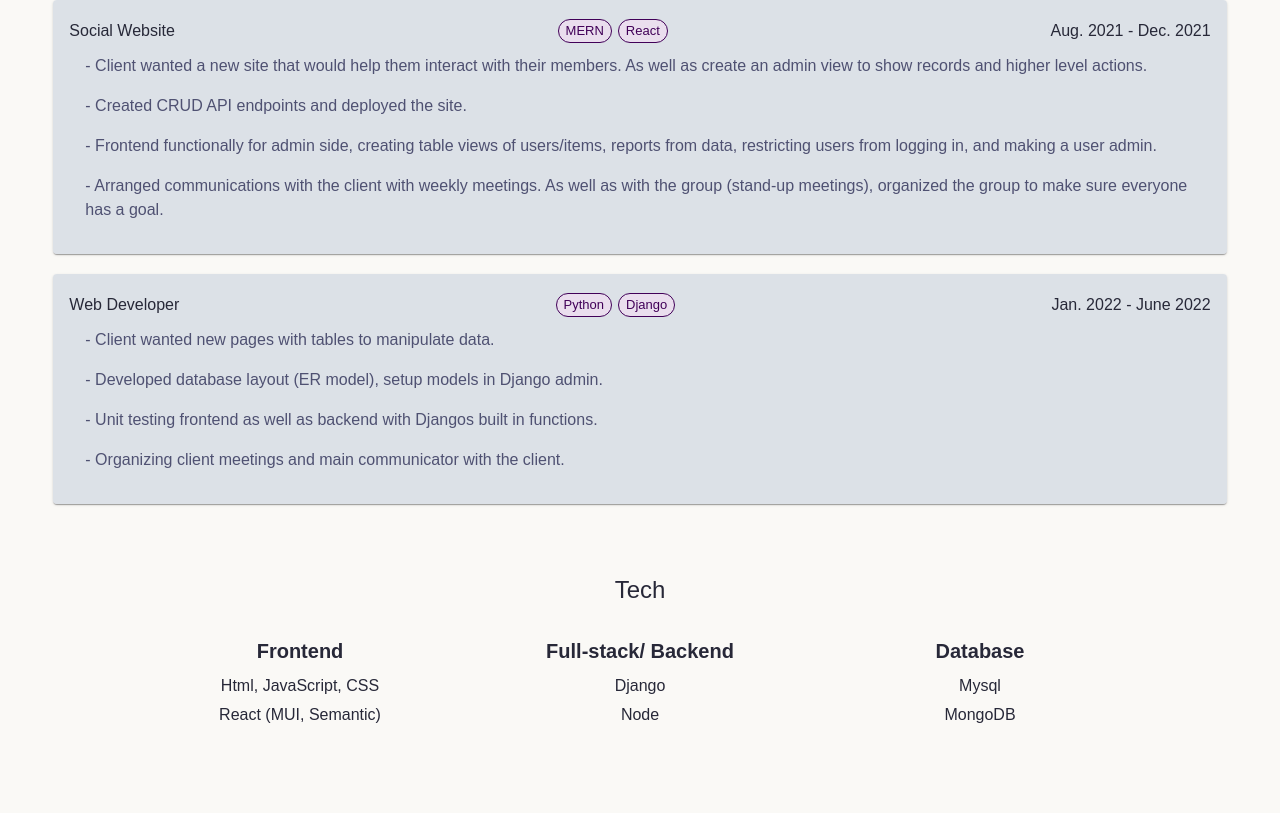
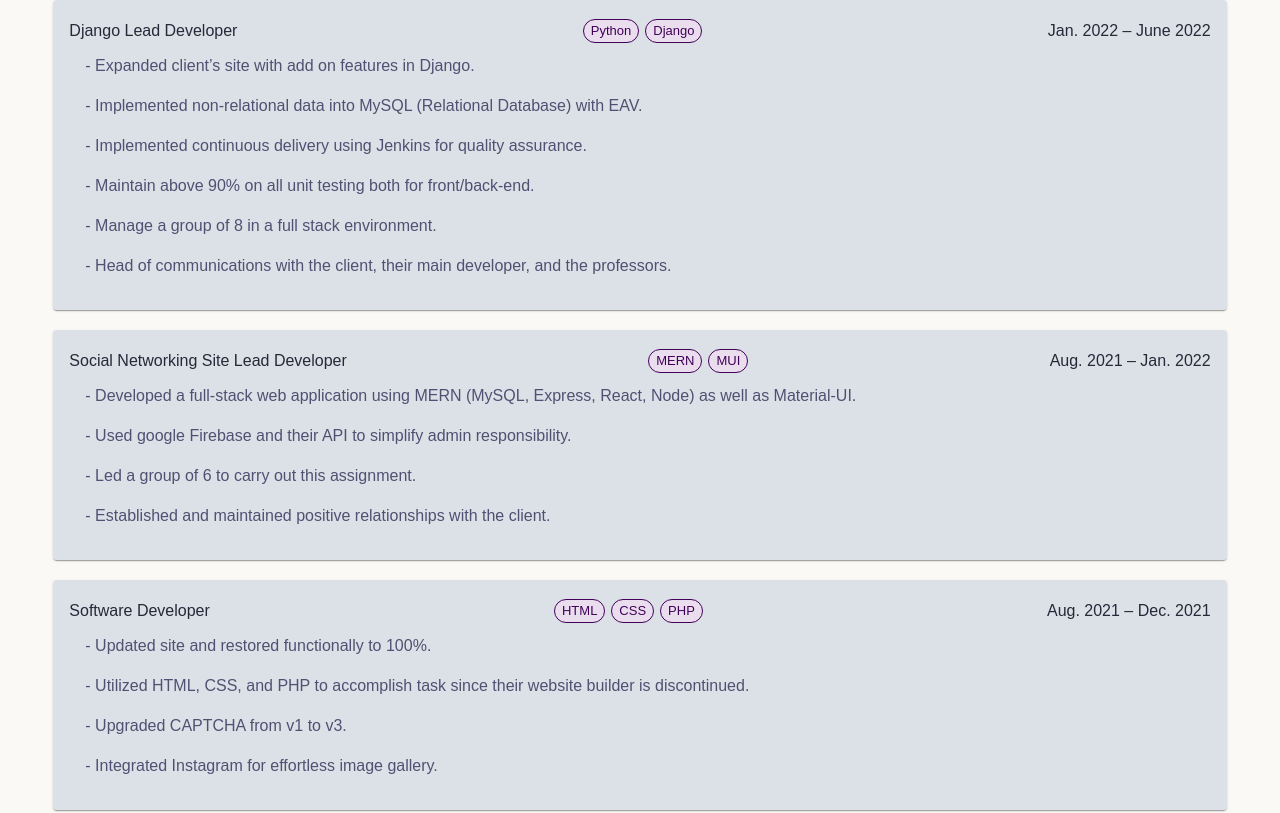
Before and after one commit to YoselineGuerrero/dev-portfolio, a React (Create React App) app: page /#/ in a window 1280 px wide. Shown: the part 1920-2733 px from the top of the page. Built offline with nearby package versions, Linux system fonts and the light colour scheme.

Commit message:
updating resume material-client work

```diff
--- a/src/data.js
+++ b/src/data.js
@@ -40,10 +40,10 @@ const repos = [
     id: '2',
     name: 'GitHub API search',
     description: 'Search for any user and get information on who they are and their projects.',
-    code_site: 'https://github.com/YoselineGuerrero/react-api-pratice',
+    code_site: 'https://github.com/YoselineGuerrero/github-user-search',
     live_site: 'https://github-userinfo-search.netlify.app',
     img: githubHomepage,
-    tech: ['React','CSS', 'GitHub Pages']
+    tech: ['React','CSS', 'Netlify', 'API']
   }, {
     id: '3',
     name: 'Studio Ghibli Catalog',
@@ -85,22 +85,33 @@ const techs = [
 const clientWork = [
   {
     id: '1',
-    title: 'Social Website',
-    tech: ['MERN', 'React'],
-    date: 'Aug. 2021 - Dec. 2021',
-    info: ['Client wanted a new site that would help them interact with their members. As well as create an admin view to show records and higher level actions.',
-      'Created CRUD API endpoints and deployed the site.',
-      'Frontend functionally for admin side, creating table views of users/items, reports from data, restricting users from logging in, and making a user admin.',
-      'Arranged communications with the client with weekly meetings. As well as with the group (stand-up meetings), organized the group to make sure everyone has a goal.'],
+    title: 'Django Lead Developer',
+    tech: ['Python', 'Django'],
+    date: 'Jan. 2022 – June 2022',
+    info: ['Expanded client’s site with add on features in Django.',
+      'Implemented non-relational data into MySQL (Relational Database) with EAV.',
+      'Implemented continuous delivery using Jenkins for quality assurance.',
+      'Maintain above 90% on all unit testing both for front/back-end.',
+      'Manage a group of 8 in a full stack environment.',
+      'Head of communications with the client, their main developer, and the professors.'],
   }, {
     id: '2',
-    title: 'Web Developer',
-    tech: ['Python', 'Django'],
-    date: 'Jan. 2022 - June 2022',
-    info: ['Client wanted new pages with tables to manipulate data.',
-      'Developed database layout (ER model), setup models in Django admin.',
-      'Unit testing frontend as well as backend with Djangos built in functions.',
-      'Organizing client meetings and main communicator with the client.']
+    title: 'Social Networking Site Lead Developer',
+    tech: ['MERN', 'MUI'],
+    date: 'Aug. 2021 – Jan. 2022',
+    info: ['Developed a full-stack web application using MERN (MySQL, Express, React, Node) as well as Material-UI.',
+      'Used google Firebase and their API to simplify admin responsibility.',
+      'Led a group of 6 to carry out this assignment.',
+      'Established and maintained positive relationships with the client.']
+  }, {
+    id: '3',
+    title: 'Software Developer',
+    tech: ['HTML', 'CSS', 'PHP'],
+    date: 'Aug. 2021 – Dec. 2021',
+    info: ['Updated site and restored functionally to 100%.',
+      'Utilized HTML, CSS, and PHP to accomplish task since their website builder is discontinued.',
+      'Upgraded CAPTCHA from v1 to v3.',
+      'Integrated Instagram for effortless image gallery.']
   }
 ];
 
```
